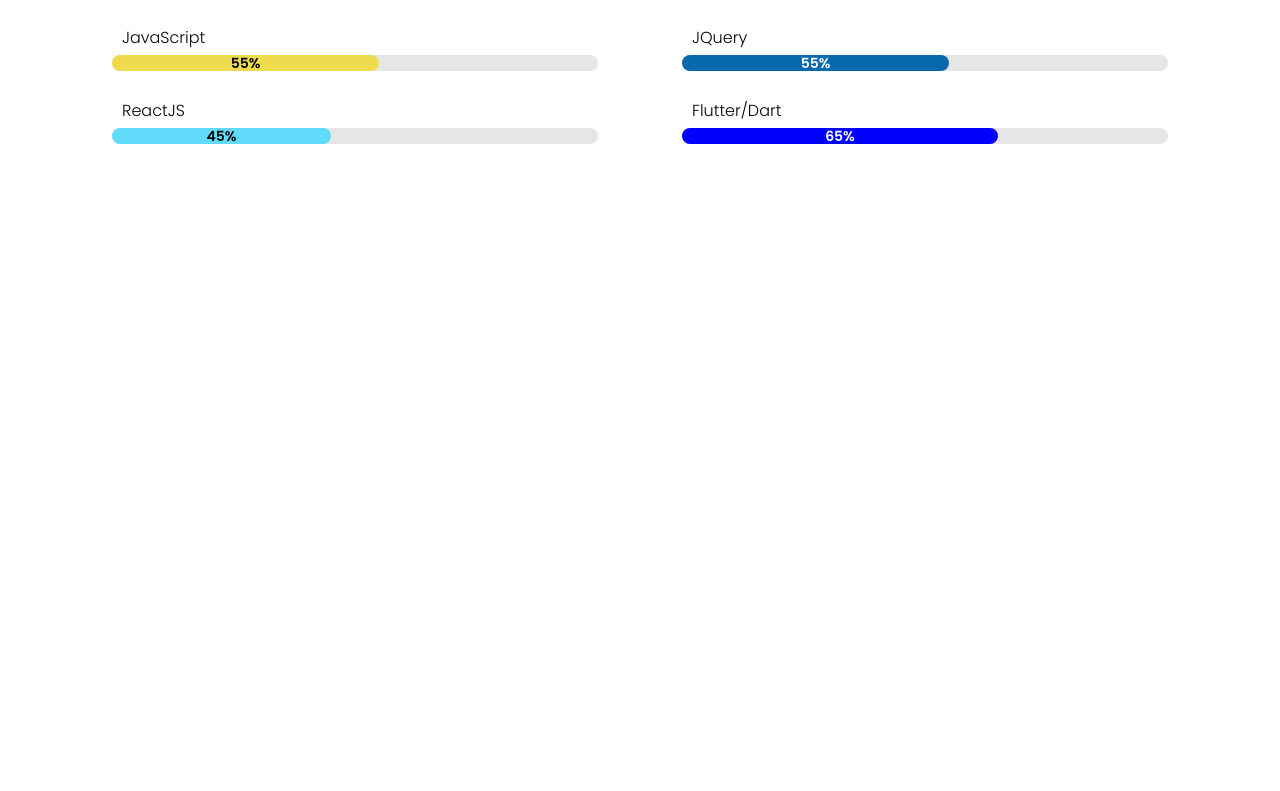
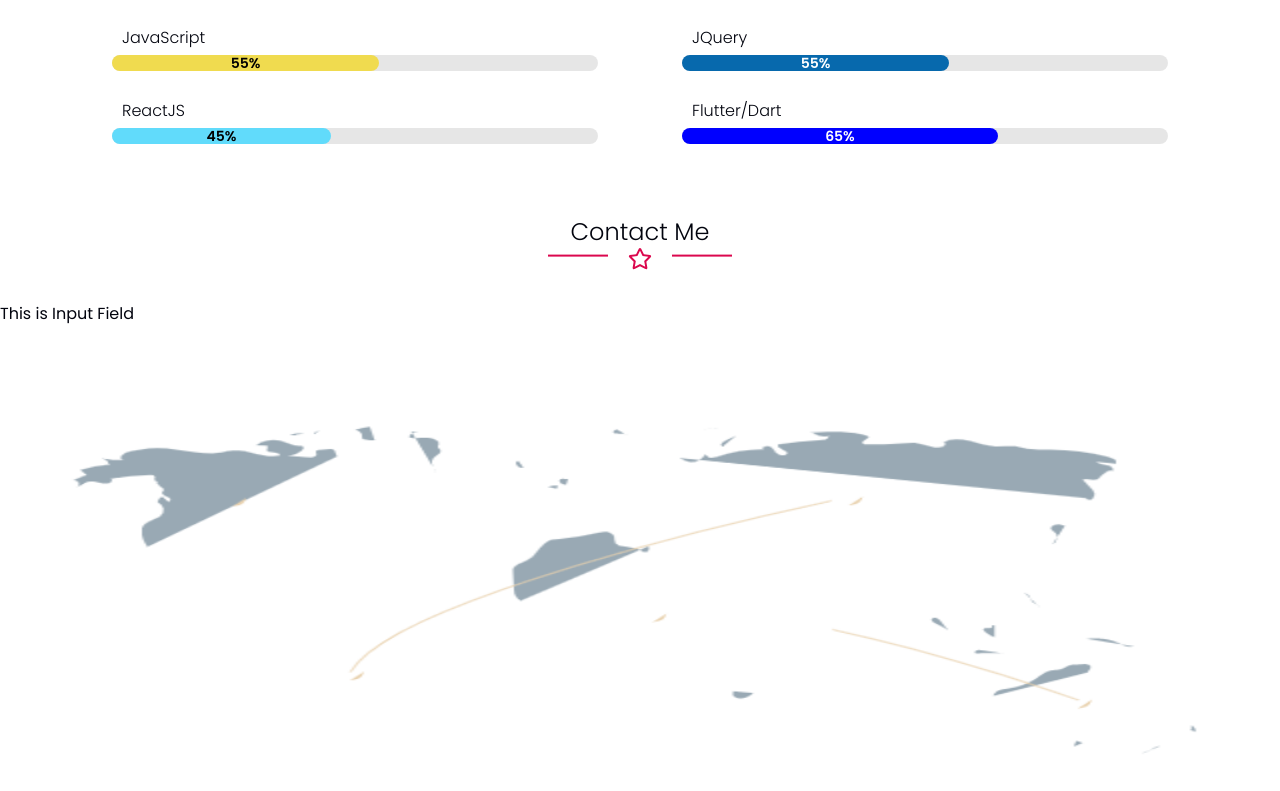
Before and after one commit to DevIdol/resume, a React (Create React App) app: page / in a window 1280 px wide. Shown: the part 815-1606 px from the top of the page. Before the commit the page ends 971 px from the top, so only its background shows below. Built offline with nearby package versions, Linux system fonts and the light colour scheme.

Commit message:
Modified

```diff
--- a/src/Components/Home/Contact/Contact.css
+++ b/src/Components/Home/Contact/Contact.css
@@ -1,6 +1,41 @@
 .contact-section {
-  padding-top: 80px;
   position: relative;
+  margin-top: 40px;
   width: 100%;
   height: 100vh;
 }
+.contact-section img {
+  width: 100%;
+  height: 100%;
+  z-index: -1;
+}
+
+.overlay {
+  position: absolute;
+  background-color: var(--clr-overlay);
+  width: 100%;
+  height: 100%;
+  top: 0px;
+}
+
+.contact-title {
+  position: absolute;
+  top: 60px;
+  left: 50%;
+  right: 50%;
+  transform: translate(-50%, -50%);
+}
+.icon {
+  font-size: 24px;
+  color: var(--clr-primary);
+  margin-top: -8px;
+}
+.underline {
+  width: 60px;
+  background-color: var(--clr-primary);
+  margin: 0px !important;
+}
+.contact-form{
+    position: absolute;
+    top: 120px;
+}
--- a/src/Components/Home/Contact/Contact.jsx
+++ b/src/Components/Home/Contact/Contact.jsx
@@ -1,8 +1,30 @@
-import React from "react";
+import React, { useContext } from "react";
+import { FaRegStar } from "react-icons/fa";
+import { ThemeContext } from "../../../Context/ThemeContext";
+import dark from "../../../assets/dark.gif";
+import light from "../../../assets/light.gif";
+import Title from "../../Screens/Title";
 import "./Contact.css";
 
 const Contact = () => {
-  return <section className="contact-section"></section>;
+  const [{ theme }] = useContext(ThemeContext);
+  const bgImg = theme === "dark" ? dark : light;
+  return (
+    <section className="contact-section">
+      <img src={bgImg} alt="" />
+      <div className="overlay"></div>
+      <div className="container contact-title">
+        <Title
+          title="Contact Me"
+          icon={<FaRegStar className="icon" />}
+          className="underline"
+        />
+      </div>
+      <div className="contact-form">
+          This is Input Field
+      </div>
+    </section>
+  );
 };
 
 export default Contact;
--- a/src/Components/Home/Home.jsx
+++ b/src/Components/Home/Home.jsx
@@ -1,5 +1,6 @@
 import React, { Fragment } from "react";
 import About from "./About/About"
+import Contact from "./Contact/Contact";
 import Technical from "./Technical/Technical";
 
 const Home = () => {
@@ -7,6 +8,7 @@
     <Fragment>
       <About />
       <Technical/>
+      <Contact/>
     </Fragment>
   );
 };
--- a/src/Components/Screens/Underline.jsx
+++ b/src/Components/Screens/Underline.jsx
@@ -7,7 +7,7 @@
       style={{
         height: "2px",
         marginTop: "-4px",
-        margin: "0 6px",
+        margin: "0 2px",
       }}
     ></div>
   );
--- a/src/index.css
+++ b/src/index.css
@@ -20,6 +20,7 @@
   --clr-bcg: #02040e;
   --clr-font: #fff;
   --clr-navbar: rgba(2, 4, 14, 0.8);
+  --clr-overlay: rgba(2, 4, 14, 0.6);
   --clr-primary: rgb(101, 252, 219);
   --clr-ani1: rgba(101, 252, 219, 0.8);
   --clr-ani2: rgba(101, 252, 219, 0.4);
@@ -30,6 +31,7 @@
   --clr-bcg: #fff;
   --clr-font: #02040e;
   --clr-navbar: rgb(255, 255, 255, 0.8);
+  --clr-overlay: rgb(255, 255, 255, 0.6);
   --clr-primary: rgb(219, 8, 78);
   --clr-ani1: rgba(219, 8, 78, 0.8);
   --clr-ani2: rgba(219, 8, 78, 0.4);
```
